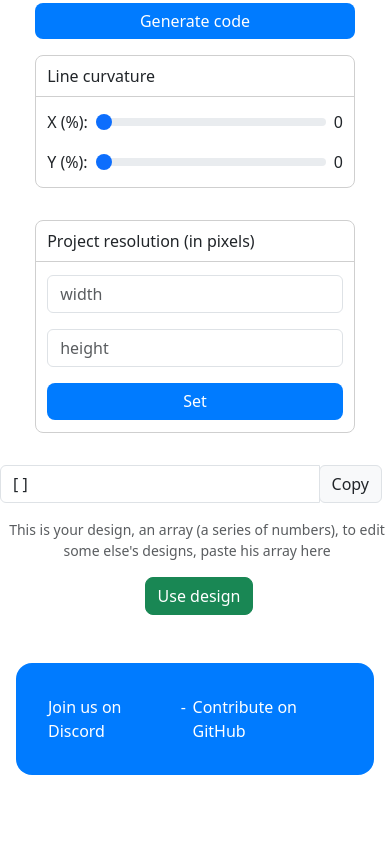
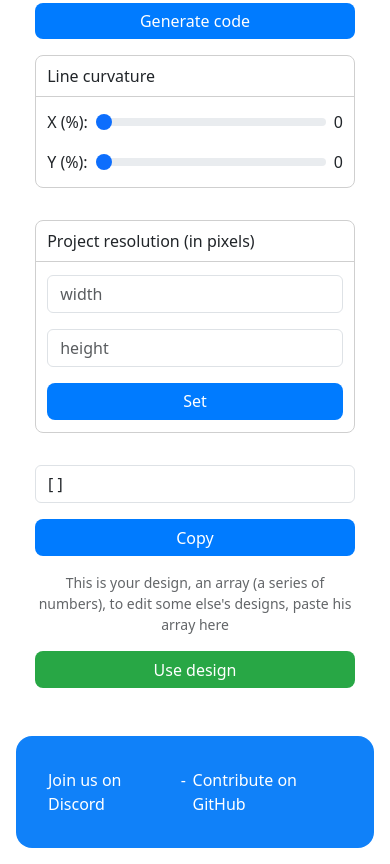
Before and after one commit to VBproDev/Canvascript, a website: page index.html in a window 390 px wide. Shown: the part 729-1593 px from the top of the page. Before the commit the page ends 1520 px from the top, so only its background shows below. Drawn offline with nearby package versions, Linux system fonts and the light colour scheme.

Commit message:
Make UI mobile responsive

```diff
--- a/index.html
+++ b/index.html
@@ -156,25 +156,18 @@
       </div>
     </div>
 
-    <div class="d-flex justify-content-center">
-      <div class="col-sm-7 col-xl-5 mb-2">
-        <div class="input-group">
-          <input name="user-design-array-input" class="design form-control" />
-          <div class="input-group-append">
-            <span class="input-group-text me-2 copy"> Copy </span>
-          </div>
+    <div class="design_code">
+      <div>
+        <div>
+          <input class="design form-control" />
+          <button class="copy primary">Copy</button>
         </div>
-        <div class="d-flex justify-content-center">
-          <small class="form-text text-center text-muted ms-1"
-            >This is your design, an array (a series of numbers), to edit some
-            else's designs, paste his array here</small
-          >
-        </div>
+        <p>This is your design, an array (a series of numbers), to edit some else's designs, paste his array here</p>
       </div>
     </div>
 
-    <div class="d-flex justify-content-center">
-      <button class="user-design btn btn-success ms-2">Use design</button>
+    <div class="use_design">
+      <button class="user-design success">Use design</button>
     </div>
 
     <footer>
--- a/style.css
+++ b/style.css
@@ -108,6 +108,15 @@ button {
   &.primary:focus {
     background-color: #0069d9;
   }
+
+  &.success {
+    background-color: #28a745;
+  }
+
+  &.success:hover,
+  &.success:focus {
+    background-color: #218838;
+  }
 }
 
 footer {
@@ -115,13 +124,18 @@ footer {
   justify-content: center;
   align-items: center;
   padding: 2rem;
-  background: #007bff;
+  background: #1081f9;
   margin: 3rem 1rem 1rem 1rem;
   color: #fff;
   border-radius: 1rem;
 
   & a {
     color: #fff;
+    transition: 300ms ease;
+
+    &:hover {
+      text-decoration: underline !important;
+    }
   }
 }
 
@@ -183,3 +197,40 @@ footer {
     }
   }
 }
+
+.design_code {
+  display: flex;
+  justify-content: center;
+  align-items: center;
+
+  & > div {
+    width: 20rem;
+    max-width: calc(100% - 2rem);
+
+    & input {
+      margin-bottom: 1rem;
+    }
+
+    & button {
+      width: 100%;
+      margin-bottom: 1rem;
+    }
+
+    & p {
+      font-size: 14px;
+      opacity: 0.7;
+      text-align: center;
+    }
+  }
+}
+
+.use_design {
+  display: flex;
+  justify-content: center;
+  align-items: center;
+
+  & button {
+    max-width: calc(100% - 2rem);
+    width: 20rem;
+  }
+}
```
